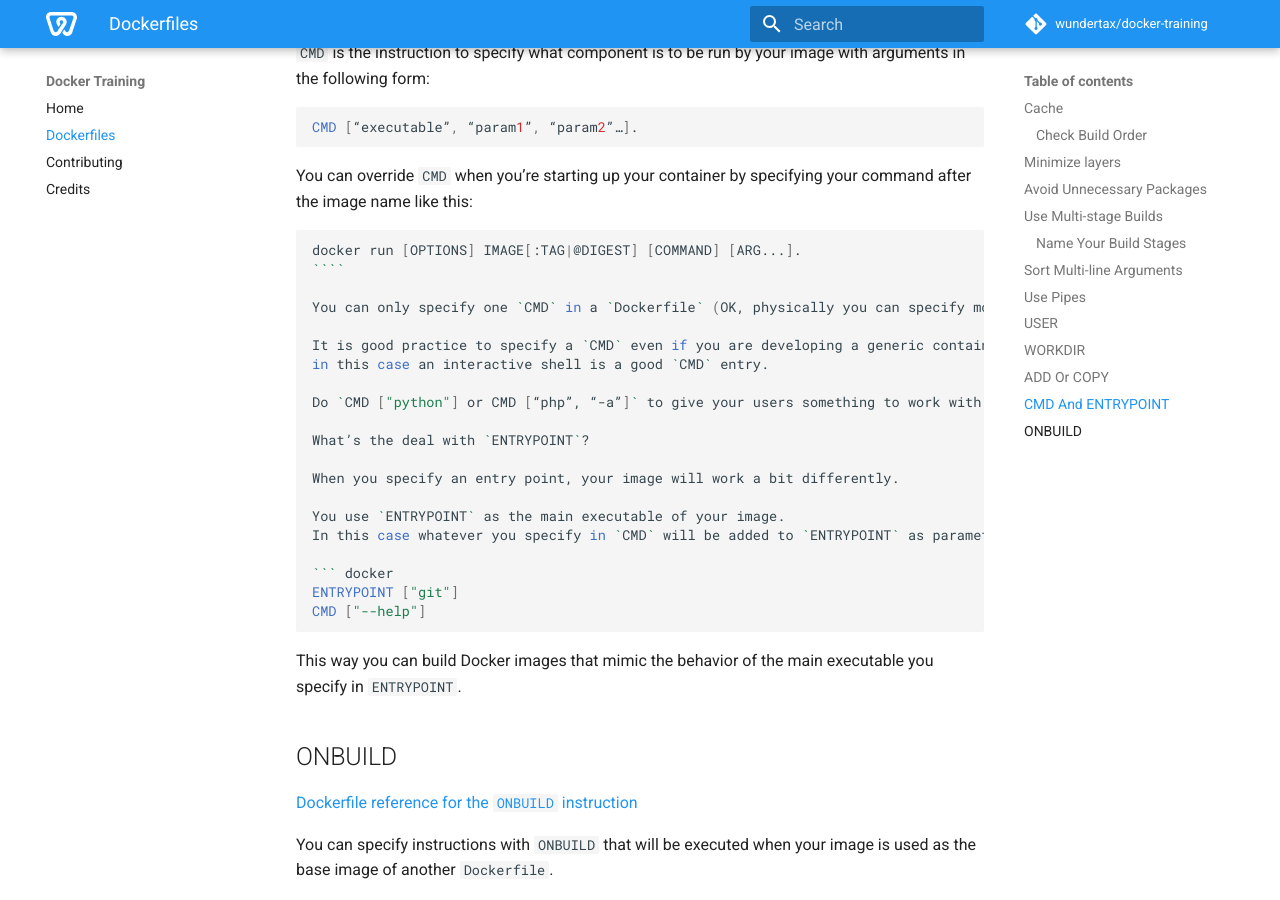
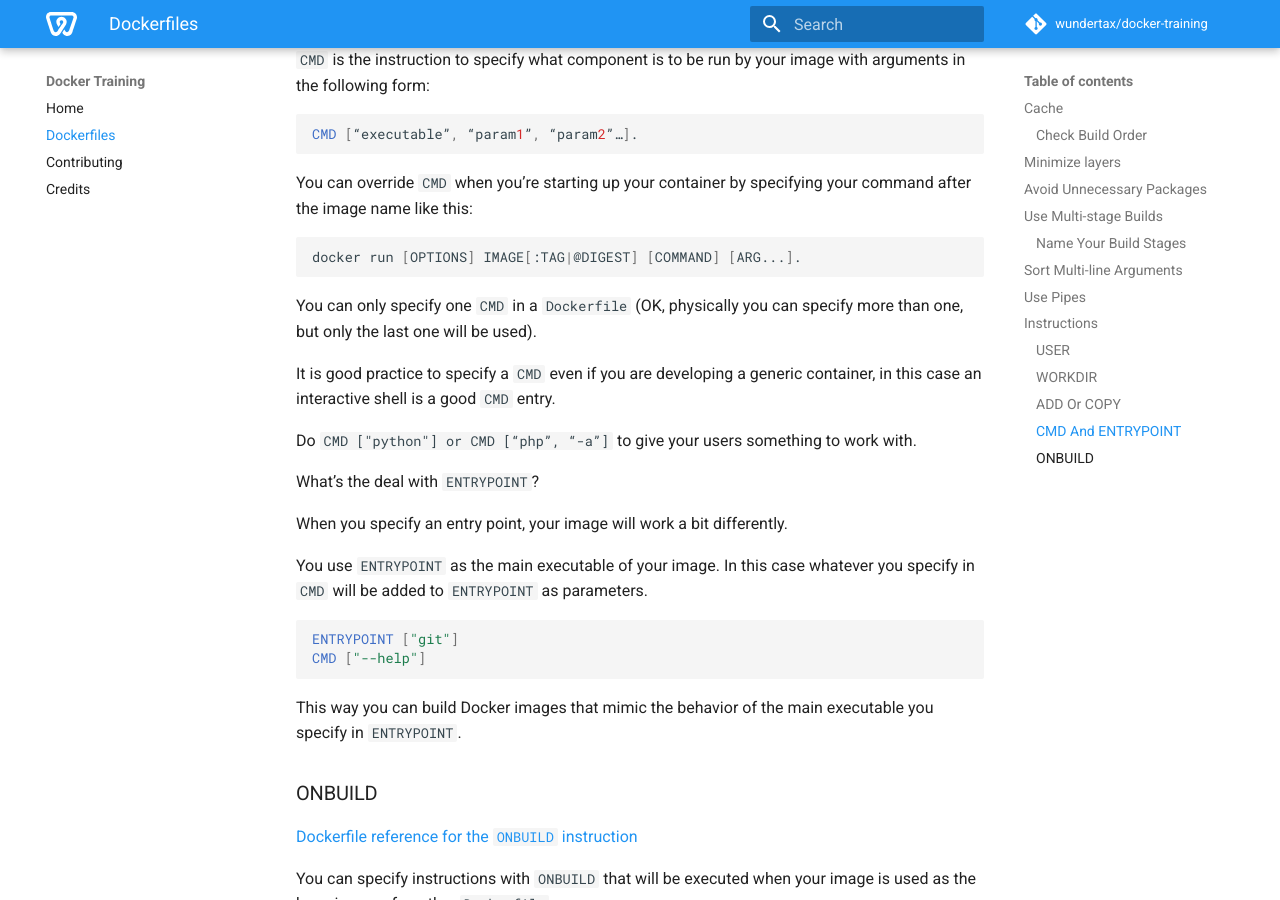
Before and after one commit to 2silver/docker-training, an MkDocs documentation site: the page built from docs/dockerfiles.md, in a window 1280 px wide and 900 px high, scrolled down 7147 px. Built offline with MkDocs 1.6.1 and Material for MkDocs 9.7.7, drawn with Linux system fonts in a browser that asks for light colours; comment, search, counter and statistics services are not loaded; old or Windows-style settings are respelled for this version of MkDocs.

Commit message:
qa: Fix code-block, better header structure

`````diff
--- a/docs/dockerfiles.md
+++ b/docs/dockerfiles.md
@@ -245,20 +245,23 @@ RUN set -o pipefail && wget -O - https://some.site | wc -l > /number
     ``` docker
     RUN ["/bin/bash", "-c", "set -o pipefail && wget -O - https://some.site | wc -l > /number"]
     ```
-## USER
+
+## Instructions
+
+### USER
 
 Do not run your stuff as root, be humble, use the `USER` instruction to specify the user.
 
 This user will be used to run any subsequent `RUN`, `CMD` AND `ENDPOINT` instructions in your Dockerfile.
 
-## WORKDIR
+### WORKDIR
 A convenient way to define the working directory, it will be used with subsequent `RUN`, `CMD`, `ENTRYPOINT`, `COPY` and `ADD` instructions.
 
 You can specify `WORKDIR` multiple times in a Dockerfile.
 
 If the directory does not exists, Docker will create it for you.
 
-## ADD Or COPY
+### ADD Or COPY
 
 [Dockerfile reference for the ADD instruction](https://docs.docker.com/v17.09/engine/reference/builder/#add)
 [Dockerfile reference for the COPY instruction](https://docs.docker.com/v17.09/engine/reference/builder/#copy)
@@ -309,9 +312,10 @@ RUN mkdir -p /usr/src/things \
 
 For other items (files, directories) that do not require `ADD`’s tar auto-extraction capability, you should always use `COPY`.
 
-## CMD And ENTRYPOINT
+### CMD And ENTRYPOINT
 
 `CMD` is the instruction to specify what component is to be run by your image with arguments in the following form:
+
 ``` docker
 CMD [“executable”, “param1”, “param2”…].
 ```
@@ -320,7 +324,7 @@ You can override `CMD` when you’re starting up your container by specifying yo
 
 ``` docker
 docker run [OPTIONS] IMAGE[:TAG|@DIGEST] [COMMAND] [ARG...].
-````
+```
 
 You can only specify one `CMD` in a `Dockerfile` (OK, physically you can specify more than one, but only the last one will be used).
 
@@ -343,7 +347,7 @@ CMD ["--help"]
 
 This way you can build Docker images that mimic the behavior of the main executable you specify in `ENTRYPOINT`.
 
-## ONBUILD
+### ONBUILD
 
 [Dockerfile reference for the `ONBUILD` instruction](https://docs.docker.com/v17.09/engine/reference/builder/#onbuild)
 
`````
